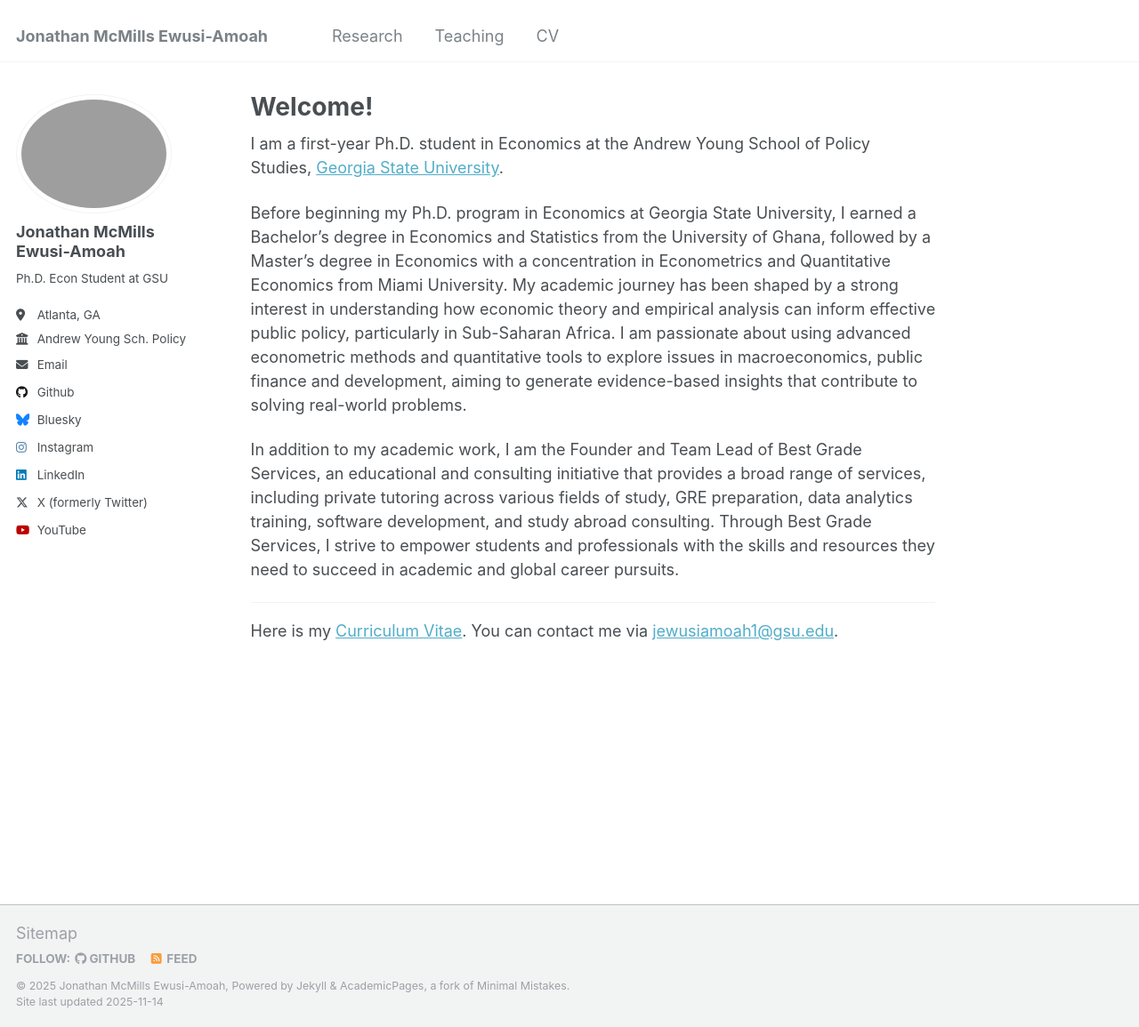
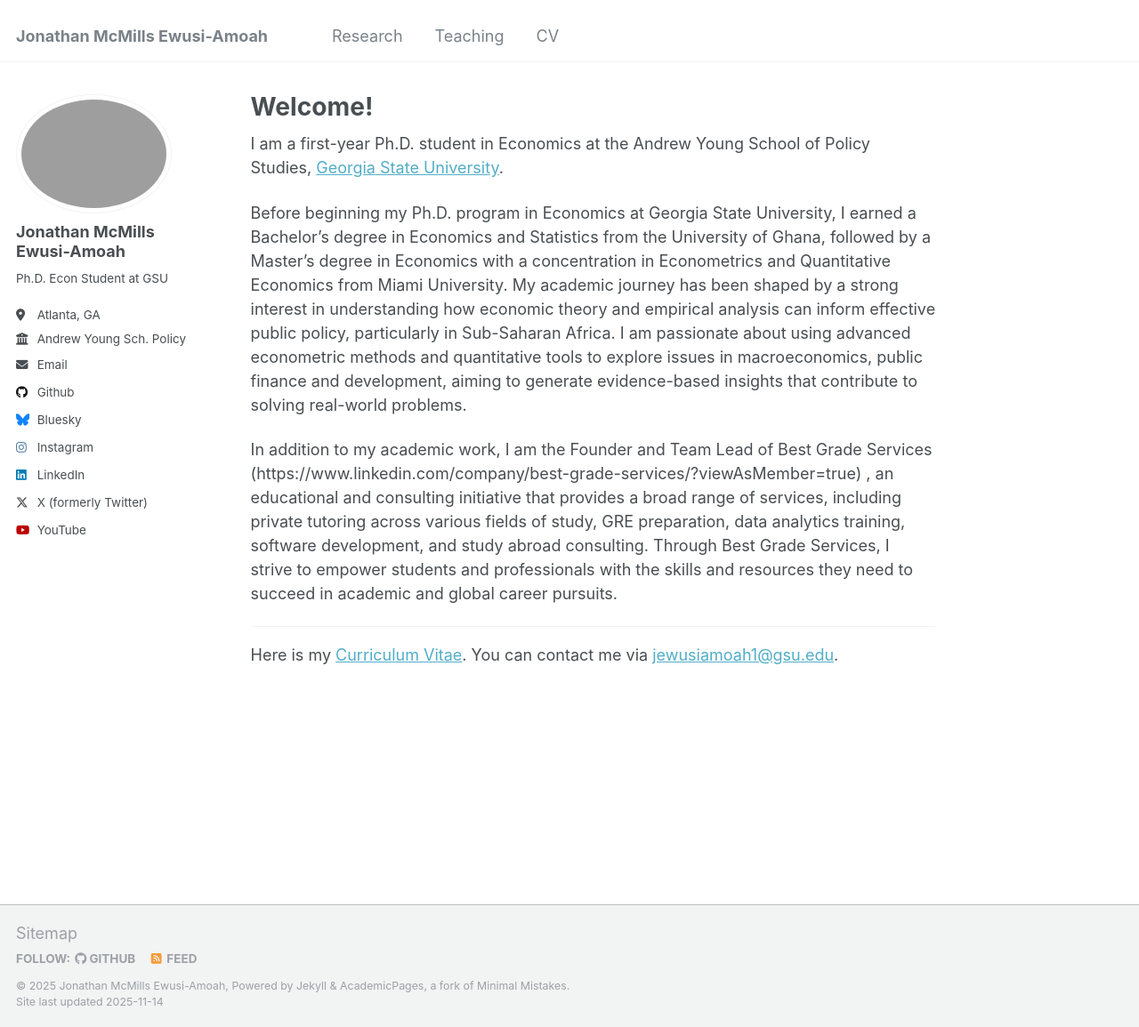
Before and after one commit to JonathanMcMills/JonathanMcMills.github.io, a Jekyll site: the page built from _pages/about.md, in a window 1280 px wide and 1155 px high. Shown: the whole window at 89% size. Built offline with Jekyll 4.4.1, drawn with Linux system fonts in a browser that asks for light colours; part of the change alters nothing that is shown.

Commit message:
Update about.md

```diff
--- a/_pages/about.md
+++ b/_pages/about.md
@@ -12,7 +12,7 @@ I am a first-year Ph.D. student in Economics at the Andrew Young School of Polic
 
 Before beginning my Ph.D. program in Economics at Georgia State University, I earned a Bachelor’s degree in Economics and Statistics from the University of Ghana, followed by a Master’s degree in Economics with a concentration in Econometrics and Quantitative Economics from Miami University. My academic journey has been shaped by a strong interest in understanding how economic theory and empirical analysis can inform effective public policy, particularly in Sub-Saharan Africa. I am passionate about using advanced econometric methods and quantitative tools to explore issues in macroeconomics, public finance and development, aiming to generate evidence-based insights that contribute to solving real-world problems.
 
-In addition to my academic work, I am the Founder and Team Lead of Best Grade Services, an educational and consulting initiative that provides a broad range of services, including private tutoring across various fields of study, GRE preparation, data analytics training, software development, and study abroad consulting. Through Best Grade Services, I strive to empower students and professionals with the skills and resources they need to succeed in academic and global career pursuits.
+In addition to my academic work, I am the Founder and Team Lead of Best Grade Services (https://www.linkedin.com/company/best-grade-services/?viewAsMember=true) , an educational and consulting initiative that provides a broad range of services, including private tutoring across various fields of study, GRE preparation, data analytics training, software development, and study abroad consulting. Through Best Grade Services, I strive to empower students and professionals with the skills and resources they need to succeed in academic and global career pursuits.
 
 ---
 
```
